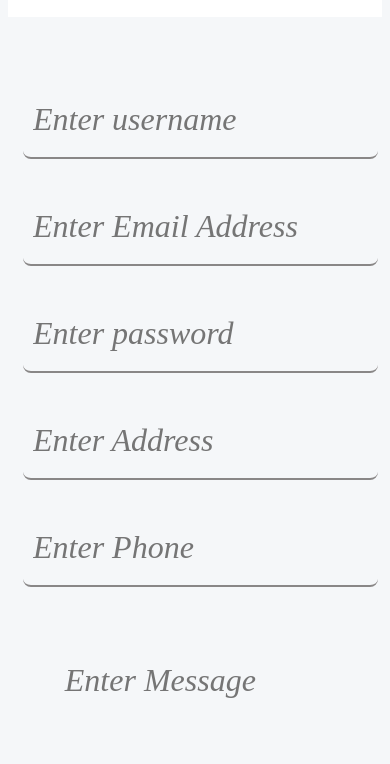
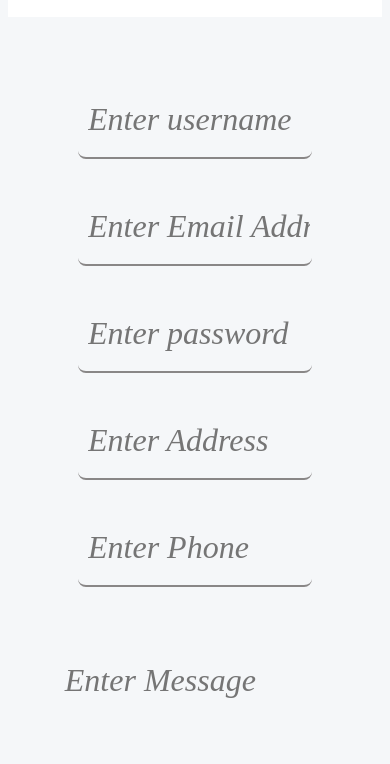
Before and after one commit to Ahmed3llam/E-Shop, a website: page contact/contact.html in a window 390 px wide. Shown: the part 80-844 px from the top of the page. Drawn offline with Linux system fonts and the light colour scheme.

Commit message:
Update contact.css

```diff
--- a/contact/css/contact.css
+++ b/contact/css/contact.css
@@ -124,6 +124,9 @@ a{
         align-items: center;
         margin-top: 50px;
     }
+    .inp-box input{
+        width: 60vw;
+    }
     #contacts{
         font-size: 20px;
     }
@@ -131,7 +134,6 @@ a{
 .inp-box input,textarea{
     box-sizing: border-box;
     margin: 15px;
-    width: 355px;
     height: 77px;
     background:none;
     border: none;
```
